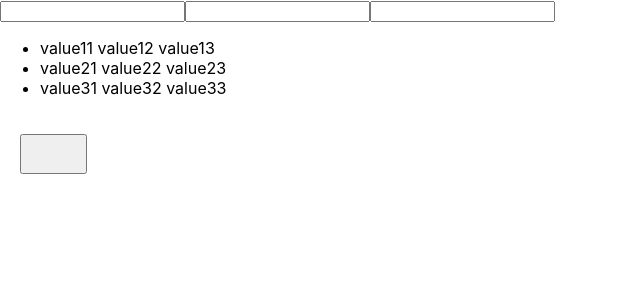
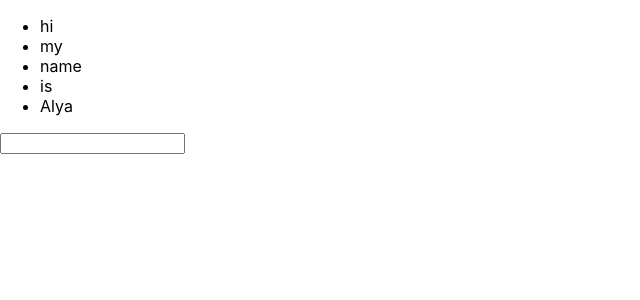
Before and after one commit to Alfaussa/my-app, a React (Create React App) app: page / in a window 1280 px wide. Shown: the top 300 px of the page, without its empty margins (0-640 px from the left). Built offline with nearby package versions, Linux system fonts and the light colour scheme.

Commit message:
⊗jsrtPmDtAOp 4

```diff
--- a/src/App.js
+++ b/src/App.js
@@ -1,69 +1,44 @@
-//⊗jsrtPmDtOAA №2
+//⊗jsrtPmDtAOp №4
 
 import React, {useState} from 'react';
 import { nanoid } from 'nanoid'
 
 function App() {
 
-  const initNotes = [
-    {
-      id: 'GYi9G_uC4gBF1e2SixDvu',
-      prop1: 'value11',
-      prop2: 'value12',
-      prop3: 'value13',
-    },
-    {
-      id: 'IWSpfBPSV3SXgRF87uO74',
-      prop1: 'value21',
-      prop2: 'value22',
-      prop3: 'value23',
-    },
-    {
-      id: 'JAmjRlfQT8rLTm5tG2m1L',
-      prop1: 'value31',
-      prop2: 'value32',
-      prop3: 'value33',
-    },
-  ];
+  const [notes, setNotes] = useState(["hi", "my", "name", "is", "Alya"]);
+  const [value, setValue] = useState();
+  const [index, setIndex] = useState();
 
 
-  const [notes, setNotes] = useState(initNotes);
-  const [value1, setValue1] = useState('');
-  const [value2, setValue2] = useState('');
-  const [value3, setValue3] = useState('');
 
-  const result = notes.map((note) => {
+  const result = notes.map((note, index) => {
     return <div>
-
-      <li key = {note.id} >
-       <span>{note.prop1} </span>
-       <span>{note.prop2} </span>
-       <span>{note.prop3} </span>
-         </li>
+      <li key = {nanoid()} onClick={() => textTransfer(index)}> {note} </li>
       </div>
   })
-  const newObj = new Object();
-  newObj.id = nanoid();
-  newObj.prop1 = value1;
-  newObj.prop2 = value2;
-  newObj.prop3 = value3;
+
+function  textTransfer(index){
+let res = notes[index];
+setValue(res);
+setIndex(index);
+}
 
 
- function addLi(){
-  let copy = Object.assign([], initNotes);
-  copy.push(newObj);
+function returnText(index){
+  let copy = Object.assign([], notes);
 
+  copy[index]=value;
   setNotes(copy)
- }
+}
+
 
   return <>
-  <input onChange={(event) => setValue1(event.target.value)}></input>
-  <input onChange={(event) => setValue2(event.target.value)}></input>
-  <input onChange={(event) => setValue3(event.target.value)}></input>
+
   <ul>
     {result}
+
   </ul>
-  <button onClick={() => addLi()}></button>
+  <input value = {value} onChange={(event) => setValue(event.target.value)} onBlur={() => returnText(index)}></input>
   </>
 
   }
```
